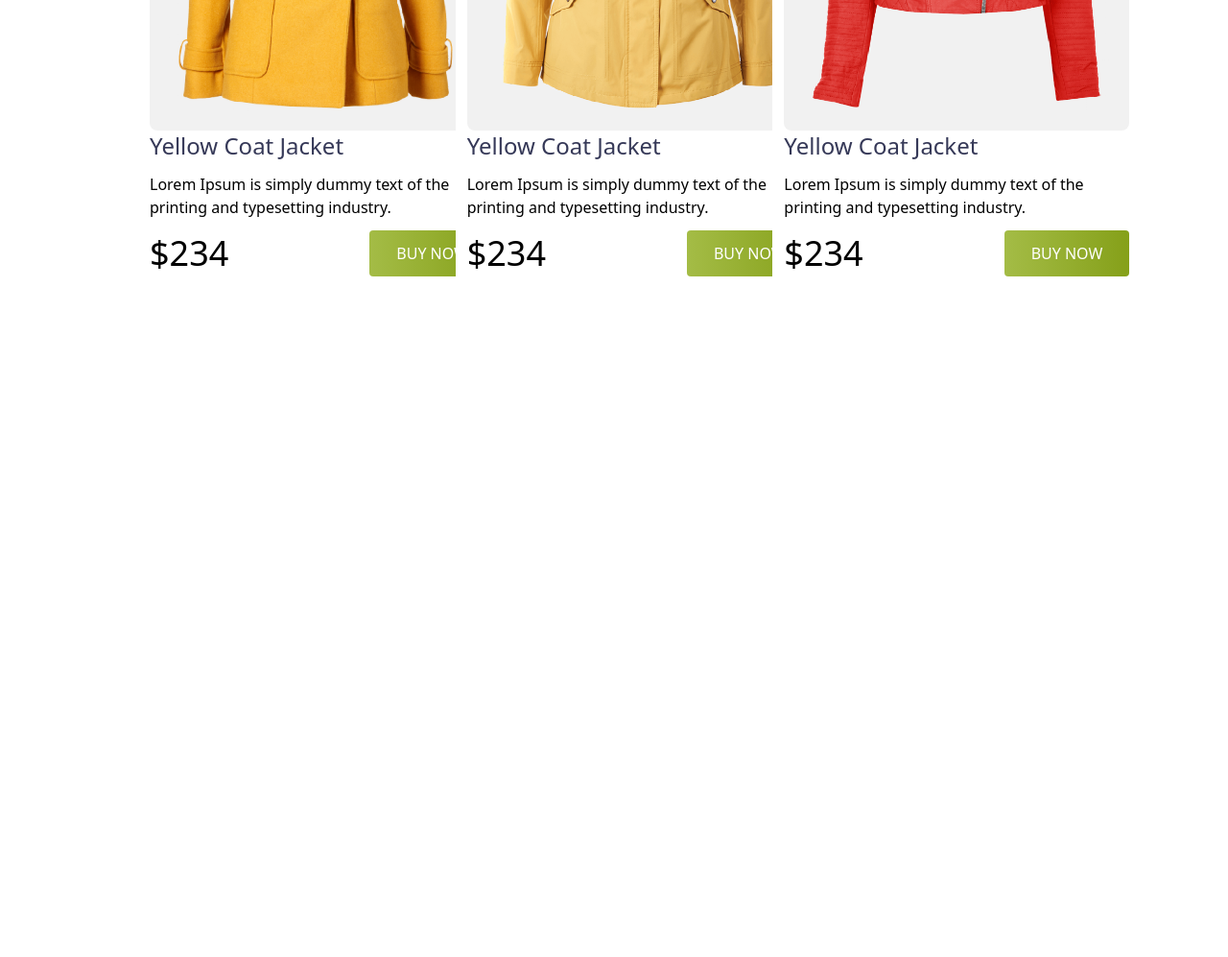
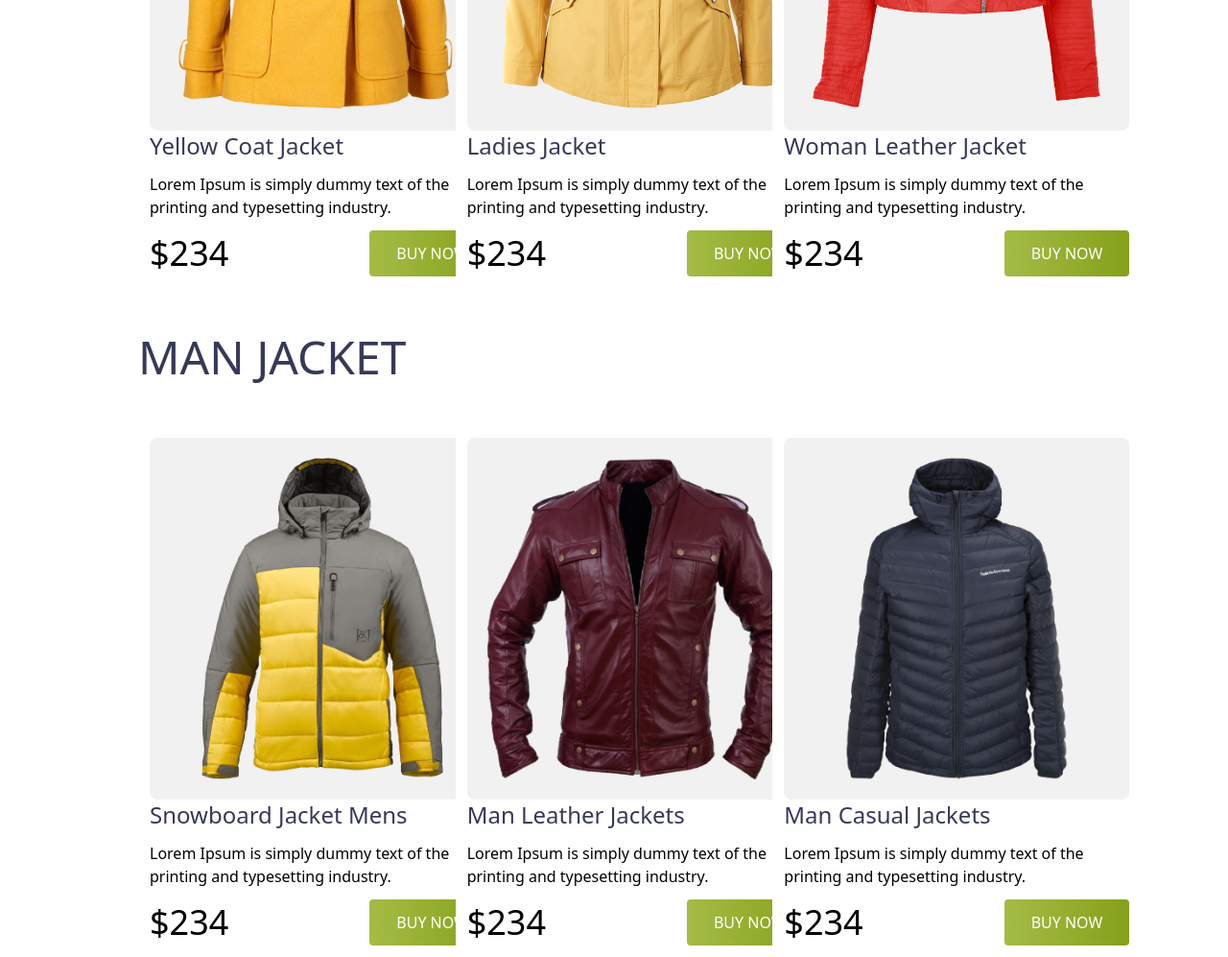
Before and after one commit to MD-Moniruzzaman-Arafat/module-12-penguin-fashion-project, a plain HTML site: page index.html in a window 1280 px wide. Shown: the part 1024-2021 px from the top of the page at 96% size. Before the commit the page ends 1324 px from the top, so only its background shows below. Drawn offline with nearby package versions, Linux system fonts and the light colour scheme.

Commit message:
man jacket

```diff
--- a/index.html
+++ b/index.html
@@ -56,7 +56,7 @@
                 </div>
                 <div class="w-96 p-3 bg-[#FFF]">
                     <img class="w-96 bg-[#F1F1F1] p-5 rounded-lg" src="./images/jacket-2.png" alt="">
-                    <h1 class="text-[#363958] text-2xl">Yellow Coat Jacket </h1>
+                    <h1 class="text-[#363958] text-2xl">Ladies Jacket</h1>
                     <p class="text-base py-3">Lorem Ipsum is simply dummy text of the
                         printing and typesetting industry.</p>
                     <div class="flex justify-between items-center">
@@ -67,7 +67,46 @@
                 </div>
                 <div class="w-96 p-3 bg-[#FFF]">
                     <img class="w-96 bg-[#F1F1F1] p-5 rounded-lg" src="./images/jacket-3.png" alt="">
-                    <h1 class="text-[#363958] text-2xl">Yellow Coat Jacket </h1>
+                    <h1 class="text-[#363958] text-2xl">Woman Leather Jacket </h1>
+                    <p class="text-base py-3">Lorem Ipsum is simply dummy text of the
+                        printing and typesetting industry.</p>
+                    <div class="flex justify-between items-center">
+                        <h1 class="text-4xl">$234</h1>
+                        <button class="px-7 py-3 bg-gradient-to-r from-[#A4BC46] to-[#85A019] rounded text-white">BUY
+                            NOW</button>
+                    </div>
+                </div>
+            </div>
+        </section>
+
+        <section>
+            <h1 class="text-5xl text-[#363958] mb-12 mt-12">MAN JACKET</h1>
+            <div class="grid grid-cols-3 max-w-7xl mx-auto ">
+                <div class="w-96 p-3 bg-[#FFF]">
+                    <img class="w-96 bg-[#F1F1F1] p-5 rounded-lg" src="./images/jacket-4.png" alt="">
+                    <h1 class="text-[#363958] text-2xl">Snowboard Jacket Mens</h1>
+                    <p class="text-base py-3">Lorem Ipsum is simply dummy text of the
+                        printing and typesetting industry.</p>
+                    <div class="flex justify-between items-center">
+                        <h1 class="text-4xl">$234</h1>
+                        <button class="px-7 py-3 bg-gradient-to-r from-[#A4BC46] to-[#85A019] rounded text-white">BUY
+                            NOW</button>
+                    </div>
+                </div>
+                <div class="w-96 p-3 bg-[#FFF]">
+                    <img class="w-96 bg-[#F1F1F1] p-5 rounded-lg" src="./images/jacket-5.png" alt="">
+                    <h1 class="text-[#363958] text-2xl">Man Leather Jackets</h1>
+                    <p class="text-base py-3">Lorem Ipsum is simply dummy text of the
+                        printing and typesetting industry.</p>
+                    <div class="flex justify-between items-center">
+                        <h1 class="text-4xl">$234</h1>
+                        <button class="px-7 py-3 bg-gradient-to-r from-[#A4BC46] to-[#85A019] rounded text-white">BUY
+                            NOW</button>
+                    </div>
+                </div>
+                <div class="w-96 p-3 bg-[#FFF]">
+                    <img class="w-96 bg-[#F1F1F1] p-5 rounded-lg" src="./images/jacket-6.png" alt="">
+                    <h1 class="text-[#363958] text-2xl">Man Casual Jackets</h1>
                     <p class="text-base py-3">Lorem Ipsum is simply dummy text of the
                         printing and typesetting industry.</p>
                     <div class="flex justify-between items-center">
```
